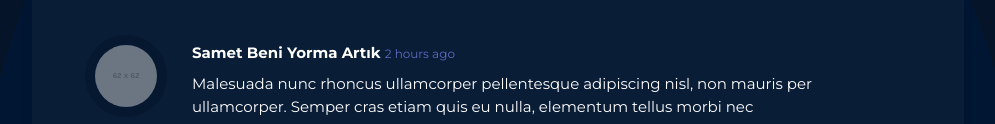
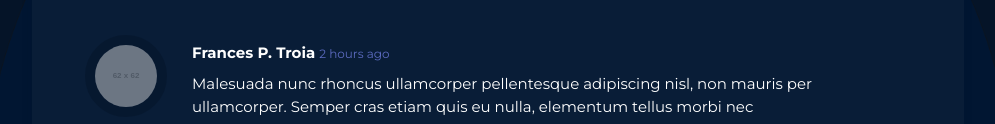
Before and after one commit to Sametkarakurtt/application2, a plain HTML site: page index.html in a window 1280 px wide. Shown: the part 284-408 px from the top of the page, without its empty margins (142-1137 px from the left). Drawn offline with Linux system fonts and the light colour scheme; placeholder pictures from the web are drawn by us.

Commit message:
düzenleme yapıldı

```diff
--- a/index.html
+++ b/index.html
@@ -29,7 +29,7 @@
                     <img src="https://via.placeholder.com/62">
                 </div>
                 <div class="text">
-                    <h4>Samet Beni Yorma Artık</h4>
+                    <h4>Frances P. Troia</h4>
                     <p class="zaman">2 hours ago</p>
                     <p>Malesuada nunc rhoncus ullamcorper pellentesque adipiscing nisl, non mauris per <br>
                         ullamcorper. Semper cras etiam quis eu nulla, elementum tellus morbi nec <br>
```
